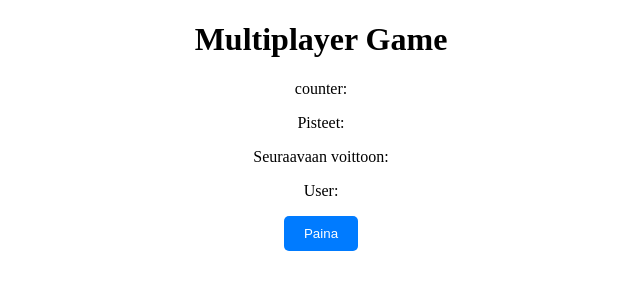
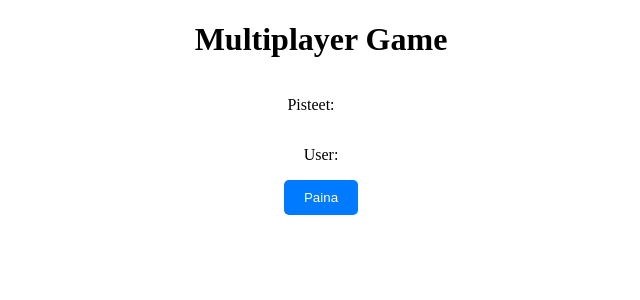
Before and after one commit to villehelin/painikepeli, a Vue app in the folder frontend/: page / in a window 1280 px wide. Shown: the top 300 px of the page, without its empty margins (319-959 px from the left). Built offline with nearby package versions, Linux system fonts and the light colour scheme; no server answers.

Commit message:
removed counter from showing on client and added comments

```diff
--- a/frontend/src/components/Game.vue
+++ b/frontend/src/components/Game.vue
@@ -3,9 +3,12 @@
     <Notification />
     <div>
       <h1>Multiplayer Game</h1>
-      <p>counter: {{ count }}</p>
-      <p>Pisteet: {{ points }}</p>
-      <p>Seuraavaan voittoon: {{ nextWin }}</p>
+      <!-- <p>counter: {{ count }}</p> -->
+      <div class="row">
+        <p>Pisteet: {{ points }}</p>
+        <p v-if="nextWin !== null">Seuraavaan voittoon: {{ nextWin }}</p>
+      </div>
+
       <p>User: {{ socketId }}</p>
 
       <div class="button-container">
@@ -49,8 +52,10 @@
 
       this.socket = io('http://localhost:3000');
 
+      //calls players array from backend
       this.socket.emit('getPlayers');
 
+      //sets current player points to be show on client
       this.socket.on('players', (players) => {
         this.players = players;
 
@@ -60,6 +65,7 @@
         }
       });
 
+      //set current used id to client
       this.socket.on('connect', () => {
         this.socketId = this.socket.id;
       });
@@ -74,6 +80,7 @@
         store.triggerNotification(message, "gray");
       });
 
+      //gets counter from backend and sets how many clicks are needed for next win
       this.socket.on('counter', (count, player) => {
           this.count = count;
           if (this.socketId === player.socketId) {
@@ -81,6 +88,7 @@
           }
       });
 
+      //disables button when player has no points
       this.socket.on('lose', (player) => {
         if (this.socketId === player.socketId) {
           this.buttonDisabled = true;
@@ -117,6 +125,16 @@
 #app {
   text-align: center;
   margin-top: 20px;
+}
+
+.row {
+  justify-content: center;
+  display: flex;
+}
+
+.row p {
+  text-align: center;
+  margin-right: 20px;
 }
 
 .button-container {
```
Also changed, not shown: 1 other file (tests, documents, lock files or other folders).
